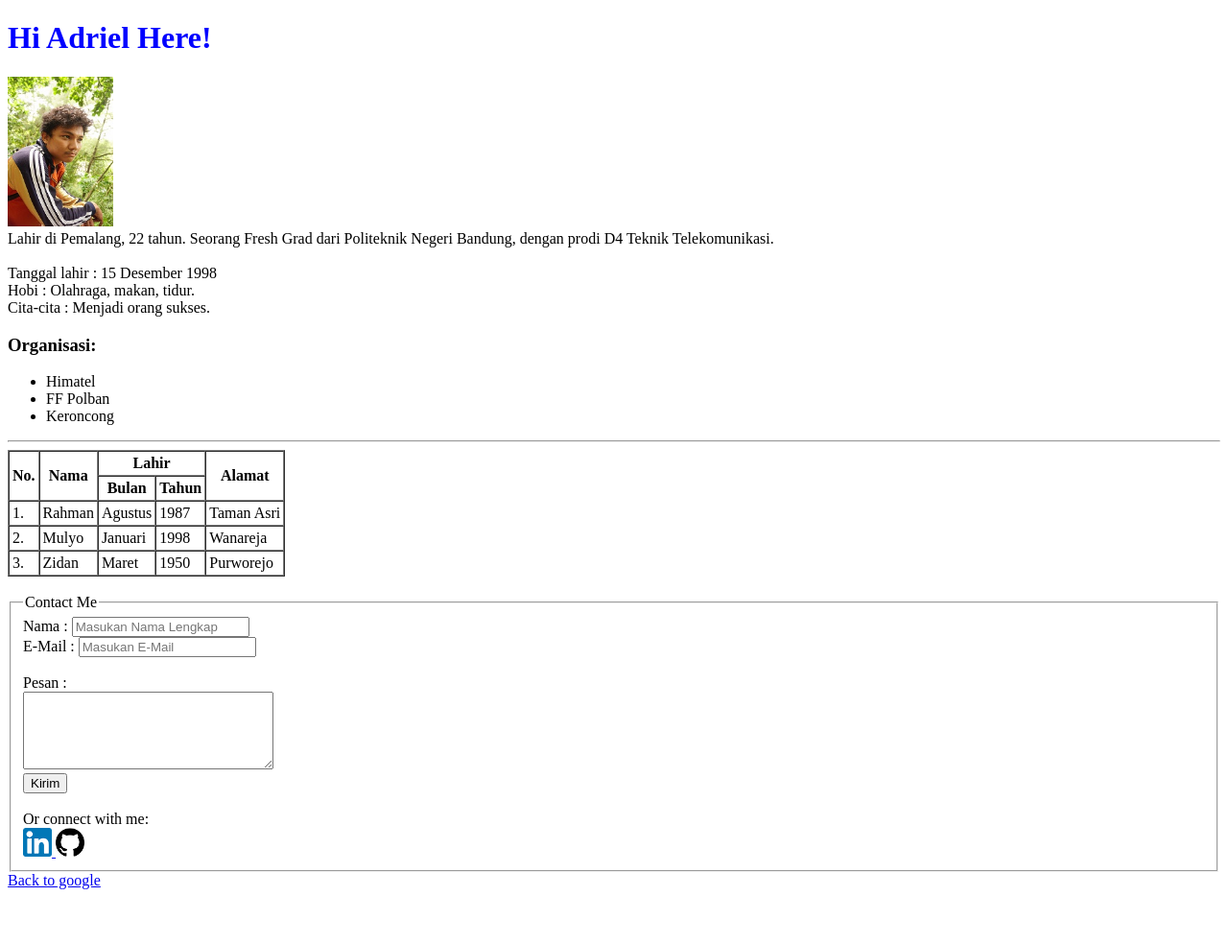
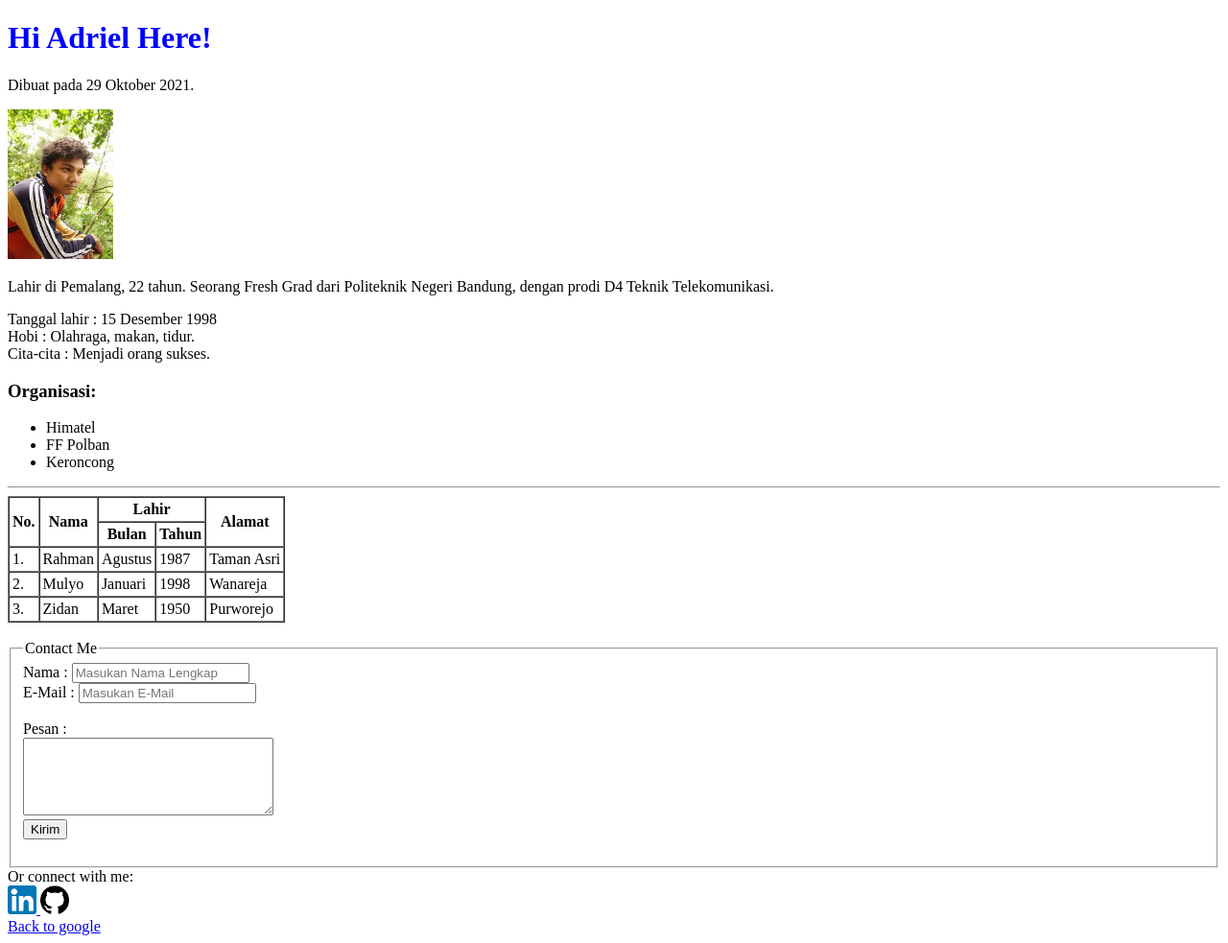
Before and after one commit to nAdrielf/tugas-minggu-3, a plain HTML site: page index.html in a window 1280 px wide. Shown: the whole page at 96% size. Before the commit the page ends 943 px from the top, so only its background shows below. Drawn offline with Linux system fonts and the light colour scheme.

Commit message:
- memisahkan body article ke beberapa section serta menambah id dan class - menambah datetime - menambah footer dari contact-me ke back-google

```diff
--- a/index.html
+++ b/index.html
@@ -8,18 +8,41 @@
 	<header id="main-header">
 		<h1>Hi Adriel Here!</h1>
 	</header><!-- end main-header -->
+
+	<article class="blog-post">
+		<section class="gambar-profil">
 			<p>
+				Dibuat pada <time datetime="2021-10-29 21:34">29 Oktober 2021</time>.
+			</p>
 			<img src="img/foto.jpg" alt="fotoku" height="156" width="110"><br>
-		Lahir di Pemalang, 22 tahun. Seorang Fresh Grad dari Politeknik Negeri Bandung, dengan prodi D4 Teknik Telekomunikasi.<br><br>
+		</section><!-- end gambar-profil -->
+
+		<section class="profil-singkat">
+			<p>
+				Lahir di Pemalang, 22 tahun. Seorang Fresh Grad dari Politeknik Negeri Bandung, dengan prodi D4 Teknik Telekomunikasi.<br>
+			</p>
+		</section><!-- end profil-singkat -->
+
+		<section class="biodata-singkat">
+			<p>
 				Tanggal lahir : 15 Desember 1998<br>
 				Hobi : Olahraga, makan, tidur.<br>
 				Cita-cita : Menjadi orang sukses.<br>
+			</p>
+		</section><!-- end biodata-singkat -->
+
+		<section class="organisasi">
+			<p>
 				<h3>Organisasi:</h3>
 				<ul>
 					<li>Himatel</li>
 					<li>FF Polban</li>
 					<li>Keroncong</li>
 				</ul>
+			</p>
+		</section><!-- end organnisasi -->
+
+		<section class="tabel">
 			<hr>
 			<table border="1" cellspacing="0" cellpadding="3">
 			<tr>
@@ -55,6 +78,12 @@
 			</tr>
 			</table>
 			<br>
+		</section><!-- end tabel -->
+
+	</article><!-- end blog-post -->
+
+	<footer id="footer">
+		<div class="contact-me">
 			<form action="/page.php">
 			<fieldset>
 				<legend>Contact Me</legend>
@@ -70,6 +99,11 @@
 				<br>
 				<input type="submit" name="submit" value="Kirim">
 				<br><br>
+			</fieldset>
+		</form>
+		</div><!-- end contact-me -->
+
+		<div class="connect-me">
 			Or connect with me:
 				<br>
 				<a href="https://www.linkedin.com/in/naufaladrielfauzi/" target="_blank">
@@ -78,9 +112,13 @@
 				<a href="https://github.com/nAdrielf" target="_blank">
 				<img src="img/logogithub.png" height="30" width="30">
 				</a>
-			</fieldset>
-		</form>
+		</div><!-- end connect-me -->
+
+		<div class="back-google">
 			<a href="https://www.google.com/" target="-blank">Back to google</a>
-	</p>
+		</div><!-- end back-google -->
+
+	</footer><!-- end footer -->
+
 </body>
 </html>
```
Lines whose indentation alone changed are shown as unchanged.
